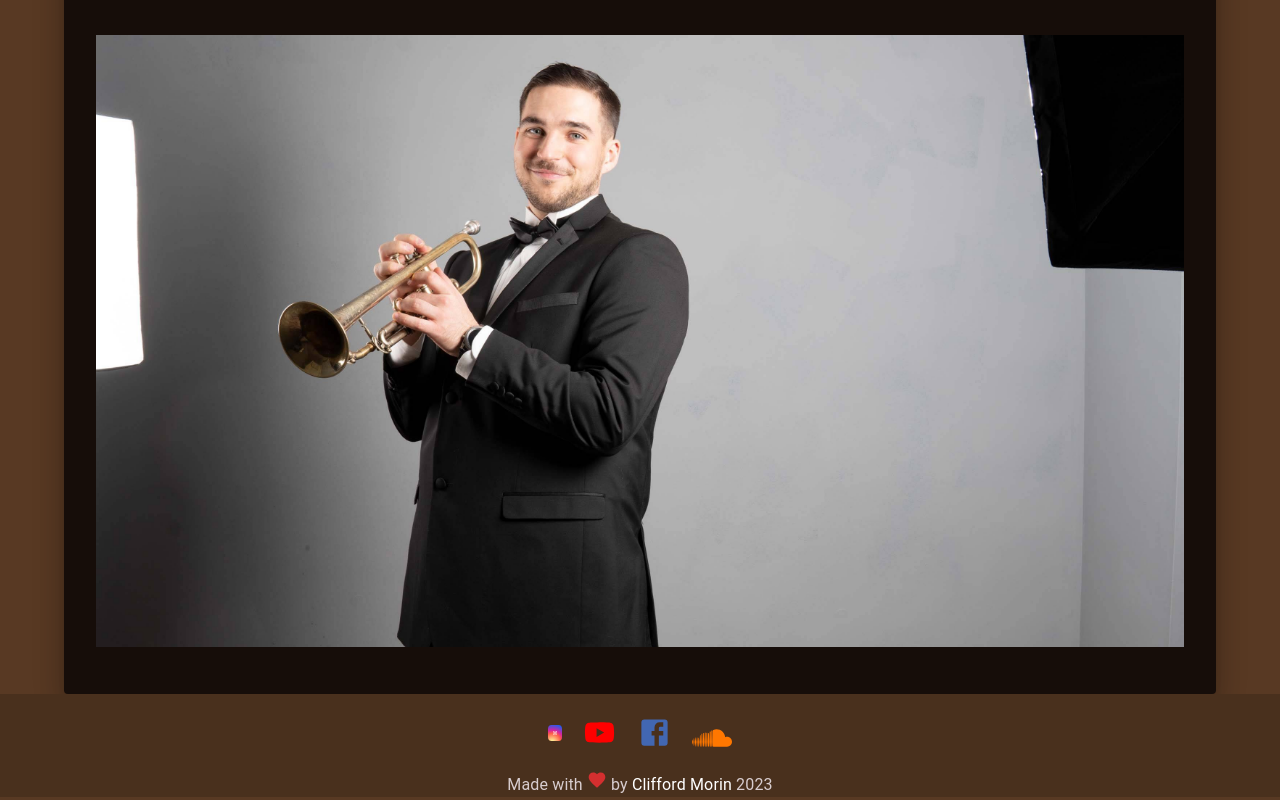
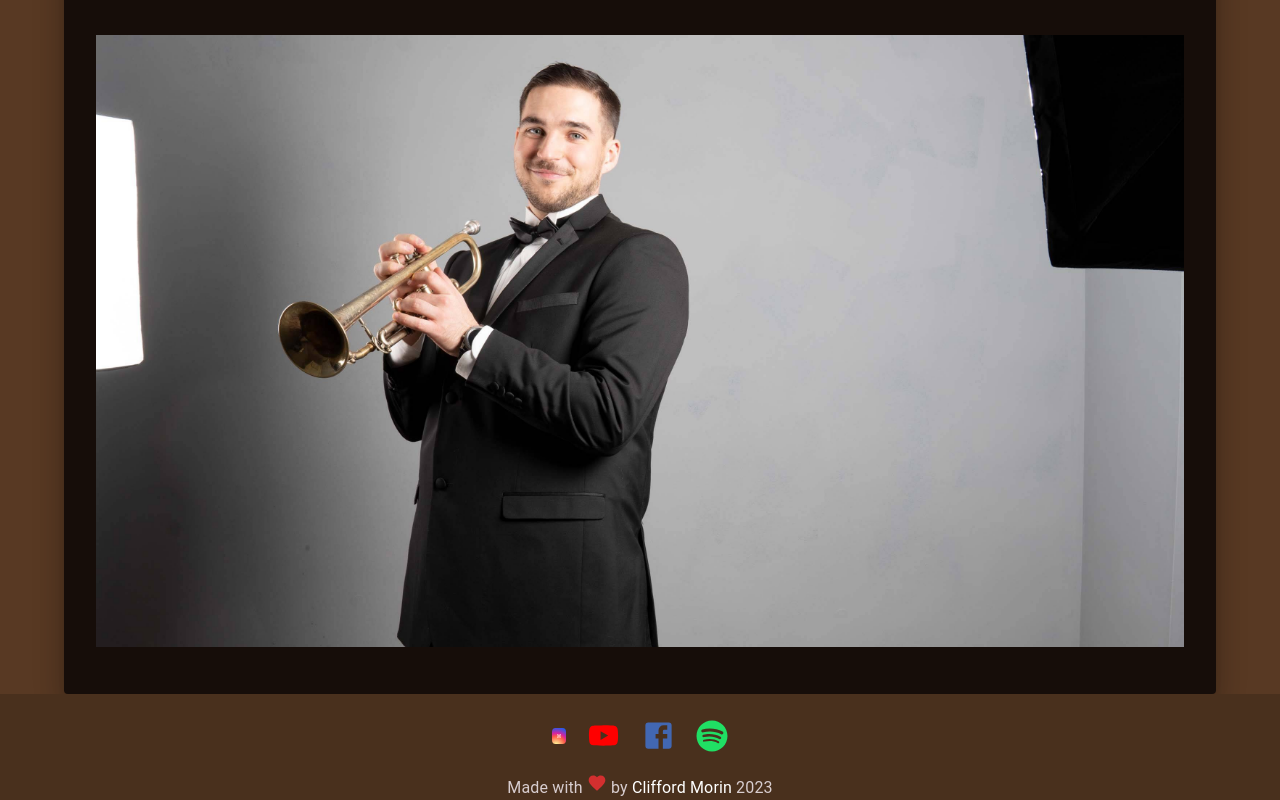
Before and after one commit to CliffordMorin/martin-diaz-website, a React (Create React App) app: page /contact in a window 1280 px wide. Shown: the part 418-1218 px from the top of the page. Built offline with nearby package versions, Linux system fonts and the light colour scheme; a web font is replaced by a local one.

Commit message:
added links to footer

```diff
--- a/src/components/Footer/Footer.js
+++ b/src/components/Footer/Footer.js
@@ -2,7 +2,7 @@ import React from "react";
 import { Container, Box, Typography } from "@mui/material";
 import { YouTube, Facebook, Favorite } from "@mui/icons-material";
 import { FontAwesomeIcon } from "@fortawesome/react-fontawesome";
-import { faInstagram, faSoundcloud } from "@fortawesome/free-brands-svg-icons";
+import { faInstagram, faSpotify } from "@fortawesome/free-brands-svg-icons";
 import makeStyles from "./styles";
 import "./style.css";
 
@@ -22,7 +22,7 @@ const Footer = () => {
           >
             <Box mb={1} pt={2}>
               <a
-                href="https://www.instagram.com/glenndon.gifford/?hl=en"
+                href="https://www.instagram.com/martindiazfreiria/"
                 target="_blank"
                 rel="noreferrer"
                 style={{ color: "#ffffff" }}
@@ -35,7 +35,7 @@ const Footer = () => {
               </a>
 
               <a
-                href="https://www.youtube.com/user/TheGiffswing"
+                href="https://www.youtube.com/@martindiazfreiria/featured"
                 target="_blank"
                 rel="noreferrer"
               >
@@ -47,7 +47,7 @@ const Footer = () => {
               </a>
 
               <a
-                href="https://www.facebook.com/Glenn.Gifford"
+                href="https://www.facebook.com/martin.d.freiria"
                 target="_blank"
                 rel="noreferrer"
               >
@@ -59,14 +59,14 @@ const Footer = () => {
               </a>
 
               <a
-                href="https://soundcloud.com/glenndon-gifford"
+                href="https://open.spotify.com/artist/6UI1WZGepDltj9s5RU2HHJ?si=y4clMkNyQzWF26l9DoqSCA"
                 target="_blank"
                 rel="noreferrer"
               >
                 <FontAwesomeIcon
-                  icon={faSoundcloud}
+                  icon={faSpotify}
                   className="fa-2x"
-                  style={{ color: "#FF7700", margin: "5px 10px" }}
+                  style={{ color: "#20DF64", margin: "10px 10px" }}
                 />
               </a>
             </Box>
```
